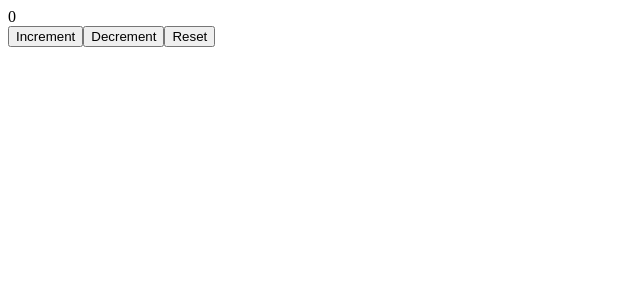
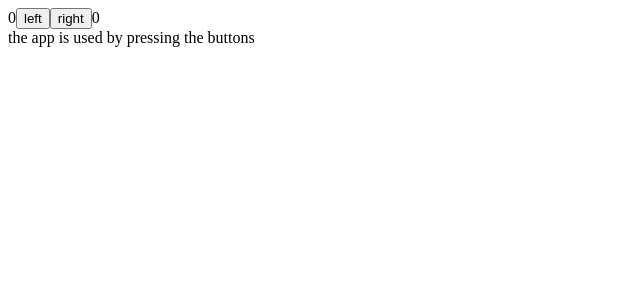
Before and after one commit to ksajan/fullstack, a React (Create React App) app in the folder part1/: page / in a window 1280 px wide. Shown: the top 300 px of the page, without its empty margins (0-640 px from the left). Built offline with nearby package versions, Linux system fonts and the light colour scheme.

Commit message:
partially completed section d

```diff
--- a/part1/src/App.js
+++ b/part1/src/App.js
@@ -1,6 +1,71 @@
 // import logo from './logo.svg';
 import React, { useState } from 'react';
 
+
+const History = (props) => {
+  if (props.allClicks.length === 0) {
+    return (
+      <div>
+        the app is used by pressing the buttons
+      </div>
+    )
+  }
+  return (
+    <div>
+    buttions press history: {props.allClicks.join(' ')}
+    </div>
+  )
+}
+
+const NewButton = ({handleClick, text}) => (
+  <button onClick={handleClick}>
+    {text}
+  </button>
+)
+
+const App2 = () => {
+  const [left, setLeft] = useState(0)
+  const [right, setRight] = useState(0)
+  const [allClicks, setAll] = useState([])
+
+
+  const handleLeftClick = () => {
+    setAll(allClicks.concat('L'))
+    setLeft(left + 1)
+  }
+
+  const handleRightClick = () => {
+    setAll(allClicks.concat('R'))
+    setRight(right + 1)
+  }
+  return (
+    <div>
+      {left}
+      <NewButton handleClick={handleLeftClick} text={'left'} />
+      <NewButton handleClick={handleRightClick} text={'right'} />
+      {/* <button onClick={handleLeftClick}>left</button>
+      <button onClick={handleRightClick}>right</button> */}
+      {right}
+      {/* <p>{allClicks.join("    ")}</p>
+       */}
+       <History allClicks={allClicks} />
+    </div>
+  )
+}
+
+//   return (
+//     <div>
+//     {left}
+//     <button onClick={() => setLeft(left + 1)}>
+//       left
+//     </button>
+//     <button onClick={() => setRight(right + 1)}>
+//       right
+//     </button>
+//     {right}
+//     </div>
+//   )
+// }
 
 const NewApp = (props) => {
   const [ counter, setCounter ] = useState(0)
@@ -163,4 +228,4 @@
 }
 
 
-export default NewApp;
+export default App2;
```
